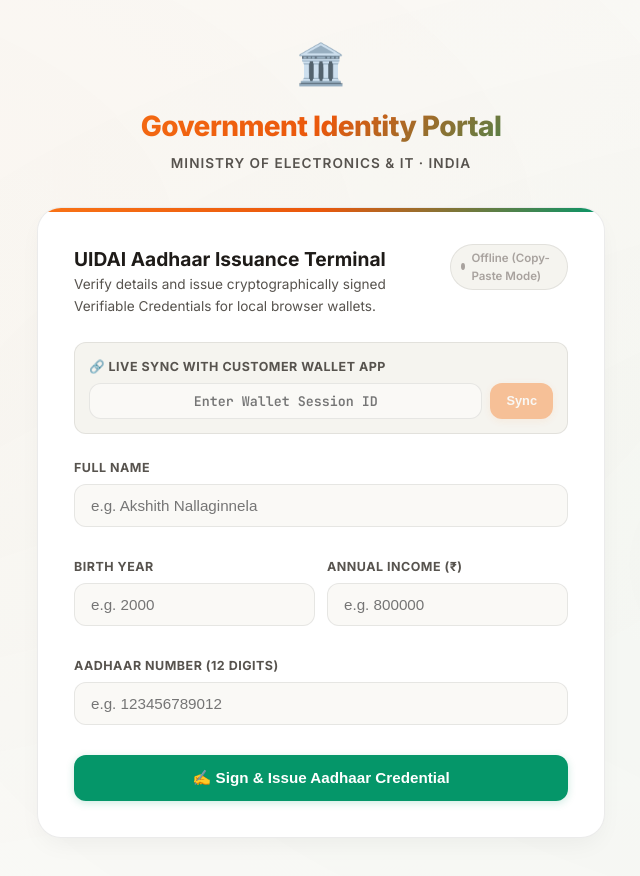
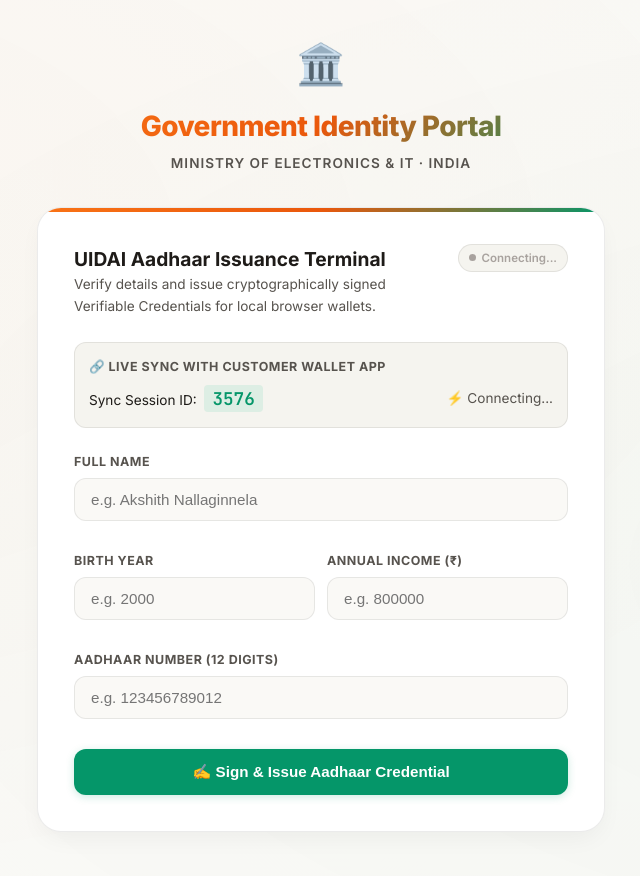
Before and after one commit to akshithnallaginnela/Hackk, a React (Vite) app in the folder issuer-portal/: page / in a window 1280 px wide. Shown: the top 876 px of the page, without its empty margins (319-959 px from the left). Built offline with nearby package versions, Linux system fonts and the light colour scheme; no server answers.

Commit message:
feat: auto-generate sync session ID and auto-connect on load in Issuer Portal

```diff
--- a/issuer-portal/src/App.jsx
+++ b/issuer-portal/src/App.jsx
@@ -23,21 +23,15 @@
   const [error, setError] = useState(null);
 
   // WS sync connection state
-  const [sessionCode, setSessionCode] = useState("");
+  const [sessionCode] = useState(() => Math.floor(1000 + Math.random() * 9000).toString());
   const [wsStatus, setWsStatus] = useState("disconnected"); // disconnected | connecting | listening | connected
   const wsRef = useRef(null);
 
   const [copied, setCopied] = useState(false);
   const [pushedStatus, setPushedStatus] = useState(null); // null | sending | success | error
 
-  useEffect(() => {
-    return () => {
-      if (wsRef.current) wsRef.current.close();
-    };
-  }, []);
-
   const connectToWalletSession = () => {
-    if (!sessionCode || sessionCode.trim().length === 0) return;
+    if (!sessionCode) return;
     setWsStatus("connecting");
     setError(null);
 
@@ -50,7 +44,7 @@
         socket.send(JSON.stringify({
           type: "register",
           role: "issuer",
-          sessionId: sessionCode.trim()
+          sessionId: sessionCode
         }));
       };
 
@@ -88,6 +82,13 @@
     if (wsRef.current) wsRef.current.close();
     setWsStatus("disconnected");
   };
+
+  useEffect(() => {
+    connectToWalletSession();
+    return () => {
+      if (wsRef.current) wsRef.current.close();
+    };
+  }, [sessionCode]);
 
   const handleIssue = async (e) => {
     e.preventDefault();
@@ -188,51 +189,29 @@
 
           {/* Sync Code Keypad */}
           <div style={{ padding: 14, background: "var(--bg-tertiary)", borderRadius: "var(--radius-md)", marginBottom: "1.5rem", border: "1px solid var(--border-default)" }}>
-            <label className="input-label" style={{ marginBottom: 6 }}>
+            <label className="input-label" style={{ marginBottom: 8 }}>
               🔗 Live Sync with Customer Wallet app
             </label>
-            {wsStatus === "disconnected" ? (
-              <div style={{ display: "flex", gap: 8 }}>
-                <input
-                  type="text"
-                  placeholder="Enter Wallet Session ID"
-                  value={sessionCode}
-                  onChange={(e) => setSessionCode(e.target.value.replace(/\D/g, "").slice(0, 4))}
-                  style={{
-                    flex: 1,
-                    padding: "8px 12px",
-                    background: "var(--bg-primary)",
-                    border: "1px solid var(--border-default)",
-                    borderRadius: "var(--radius-md)",
-                    textAlign: "center",
-                    fontFamily: "var(--font-mono)",
-                    fontWeight: 700,
-                    outline: "none"
-                  }}
-                />
+            <div style={{ display: "flex", justifyContent: "space-between", alignItems: "center", fontSize: "0.85rem" }}>
+              <span>
+                Sync Session ID: <strong style={{ color: "var(--accent-emerald)", fontSize: "1.1rem", fontFamily: "var(--font-mono)", padding: "2px 8px", background: "rgba(16, 185, 129, 0.1)", borderRadius: 4, marginLeft: 4 }}>{sessionCode}</strong>
+              </span>
+              <div style={{ display: "flex", alignItems: "center", gap: 10 }}>
+                {wsStatus === "connected" && <span style={{ color: "var(--accent-emerald)", fontWeight: 700 }}>🟢 Synced</span>}
+                {wsStatus === "listening" && <span style={{ color: "var(--text-secondary)" }}>⏳ Waiting...</span>}
+                {wsStatus === "connecting" && <span style={{ color: "var(--text-secondary)" }}>⚡ Connecting...</span>}
+                {wsStatus === "disconnected" && (
                   <button
                     onClick={connectToWalletSession}
-                  disabled={sessionCode.length < 4}
                     className="btn btn-primary"
-                  style={{ width: "auto", padding: "0 16px", fontSize: "0.8rem", borderRadius: "var(--radius-md)" }}
+                    style={{ padding: "4px 10px", fontSize: "0.7rem", width: "auto" }}
                   >
-                  Sync
+                    Reconnect
                   </button>
+                )}
               </div>
-            ) : (
-              <div style={{ display: "flex", justifyContent: "space-between", alignItems: "center", fontSize: "0.8rem" }}>
-                <span>
-                  Sync Room ID: <strong>{sessionCode}</strong> {wsStatus === "connected" ? "(🟢 Prover connected)" : "(⏳ Waiting for prover...)"}
-                </span>
-                <button
-                  onClick={disconnectSession}
-                  style={{ background: "none", border: "none", color: "red", cursor: "pointer", fontWeight: 600 }}
-                >
-                  Disconnect
-                </button>
             </div>
-            )}
-            {error && <div style={{ color: "red", fontSize: "0.72rem", marginTop: 4 }}>⚠️ {error}</div>}
+            {error && <div style={{ color: "red", fontSize: "0.72rem", marginTop: 6 }}>⚠️ {error}</div>}
           </div>
 
           {!issuedCredential ? (
```
Lines whose indentation alone changed are shown as unchanged.
